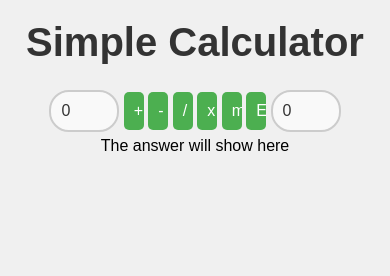
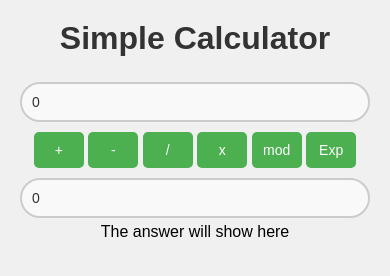
Before and after one commit to iLOVE-01/Simple-Calculator, a plain HTML site: page index.html in a window 390 px wide. Drawn offline with nearby package versions, Linux system fonts and the light colour scheme.

Commit message:
now responsive

```diff
--- a/style.css
+++ b/style.css
@@ -50,3 +50,27 @@ button:hover {
     background-color: #45a049;
     transform: scale(1.1);
 }
+
+input:focus {
+    border-color: #4CAF50;
+    background-color: #fff;
+    color: #333;
+}
+input::placeholder {
+    color: #999;
+}
+
+@media screen and (max-width: 600px) {
+    button {
+        width: 50px;
+        font-size: 14px;
+    }
+    h1 {
+        font-size: 2em;
+    }
+
+    input {
+        width: 100%;
+        font-size: 14px;
+    }
+}
```
